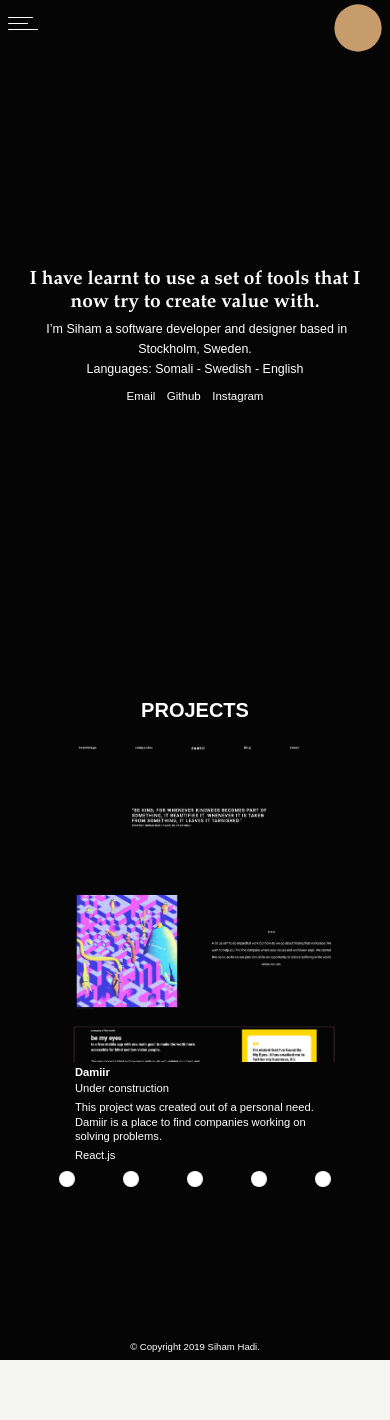
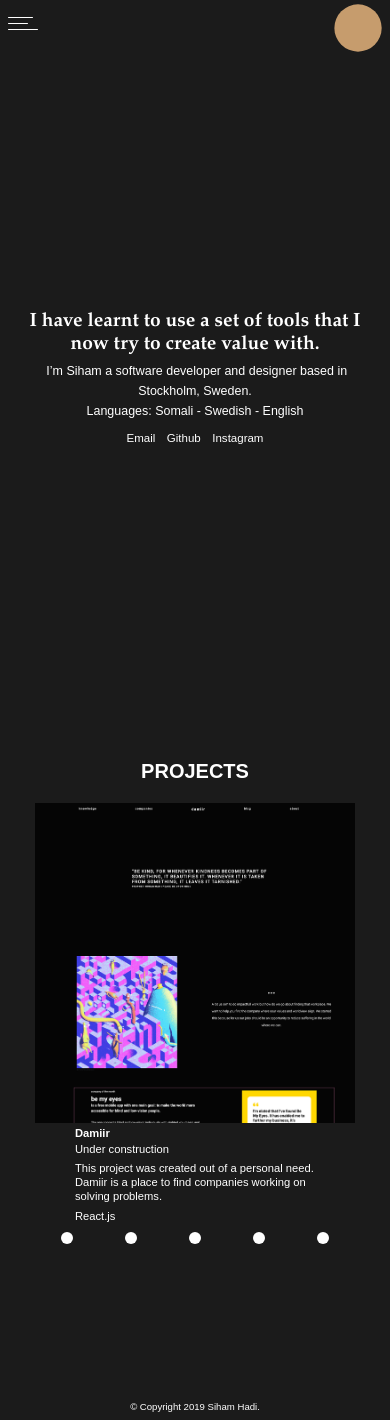
Before and after one commit to csobr/personal-website, a Next.js app: page / in a window 390 px wide. Before the commit the page ends 1360 px from the top, so only its background shows below. Built offline with nearby package versions, Linux system fonts and the light colour scheme.

Commit message:
Added loader styles

```diff
--- a/src/components/projects.js
+++ b/src/components/projects.js
@@ -2,7 +2,11 @@ import React from "react";
 
 const Projects = ({ projects, loading }) => {
   if (loading) {
-    return <h2>Loading...</h2>;
+    return (
+      <div className="loader">
+        <div className="circle circle-fill"></div>
+      </div>
+    );
   }
   return (
     <div>
--- a/src/pages/index.js
+++ b/src/pages/index.js
@@ -25,11 +25,11 @@ const Home = () => {
         <div className="about">
           <style type="text/css">{`
         body {
-            background-color:#050505 ;
+            background-color:#1b1b1b ;
 
         }
         .main-nav{
-          background-color:#050505 ;
+          background-color:#1b1b1b ;
         }
         .toggle{
           background-color: transparent;
@@ -46,7 +46,7 @@ const Home = () => {
              border-bottom: 1px solid #fff !important;
         }
         .links{
-          background-color: #050505;
+          background-color: #1b1b1b;
         }
         .links a{
           color:#fff;
--- a/src/styles/main.scss
+++ b/src/styles/main.scss
@@ -213,7 +213,7 @@ Page: Home
   display: flex;
   justify-content: center;
   align-items: center;
-  height: 80vh;
+  height: 90vh;
   width: 100%;
   color: $white;
 }
@@ -285,6 +285,43 @@ h1 {
 /***************************************
 Page: Projects
 ****************************************/
+.loader {
+  position: relative;
+  top: 40%;
+  left: 50%;
+  transform: translate(-50%, -50%);
+  border-radius: 50%;
+  width: 5rem;
+  height: 5rem;
+}
+.circle {
+  border-radius: 50%;
+  width: 5rem;
+  height: 5rem;
+}
+.circle-fill {
+  position: absolute;
+  top: 0;
+  left: 0;
+  background-color: #00000052;
+  -webkit-animation: animate 3s infinite;
+  animation: animate 3s infinite;
+  animation-timing-function: ease-in-out;
+  -webkit-animation-timing-function: ease-in-out;
+}
+
+@keyframes animate {
+  0% {
+    background: linear-gradient(to right, $white);
+    background-size: 0%;
+    background-position: top bottom;
+  }
+  100% {
+    background: linear-gradient(to right, $white, $primary_color);
+    background-size: 2%;
+    background-position: top bottom;
+  }
+}
 .projects--wrapper {
   display: flex;
   width: 100%;
@@ -360,13 +397,13 @@ Page: Projects
   text-align: center;
   display: inline-block;
   border-radius: 100%;
-  width: 2rem;
-  height: 2rem;
+  width: 1.5rem;
+  height: 1.5rem;
   background: $white;
   cursor: pointer;
 }
 .dot {
-  font-size: 2rem;
+  font-size: 1.5rem;
 }
 
 /***************************************
@@ -455,74 +492,6 @@ button {
 button:hover {
   background: transparent;
   border: 1px solid $third_color;
-}
-
-/***************************************
-Page: Work
-****************************************/
-.projects-grid {
-  display: flex;
-  justify-content: center;
-  align-items: center;
-  height: 100vh;
-
-  img {
-    width: 100%;
-    max-width: 300px;
-    height: auto;
-    padding: 0.5rem;
-  }
-}
-
-.item {
-  position: relative;
-}
-
-@media (max-width: 415px) {
-  .text {
-    font-size: 1em;
-  }
-
-  h4 {
-    font-size: 1em;
-    padding-top: 9rem;
-  }
-}
-
-.text {
-  height: 100%;
-  width: 100%;
-  text-align: center;
-  display: flex;
-  position: absolute;
-  font-size: auto;
-
-  :hover {
-    color: $third_color;
-  }
-}
-
-.text a {
-  font-size: 1.8em;
-  cursor: pointer;
-  margin: auto;
-  text-decoration: none;
-  color: $white;
-  z-index: 3;
-  font-weight: bold;
-  font-family: "Montserrat", sans-serif;
-}
-
-h2 {
-  font-size: 2.8em;
-  margin: 0 auto;
-  text-align: center;
-  padding-top: 3rem;
-  position: relative;
-  font-family: "Montserrat", sans-serif;
-  font-weight: 300;
-  font-style: italic;
-  color: $primary_color;
 }
 
 /***************************************
```
